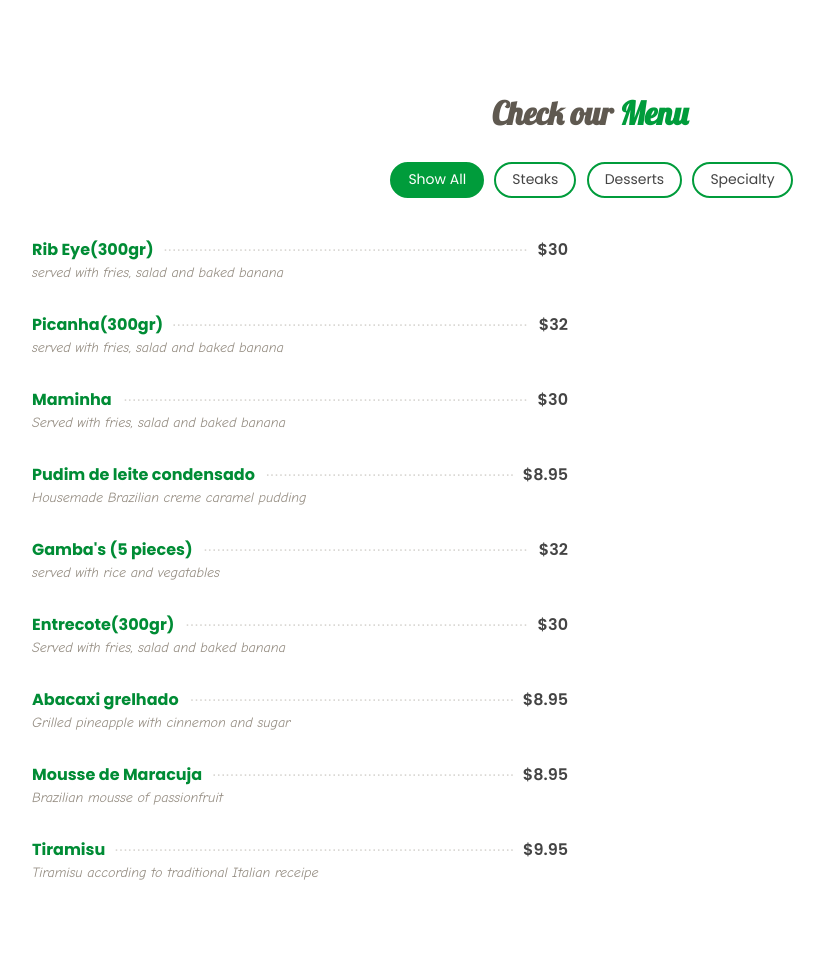
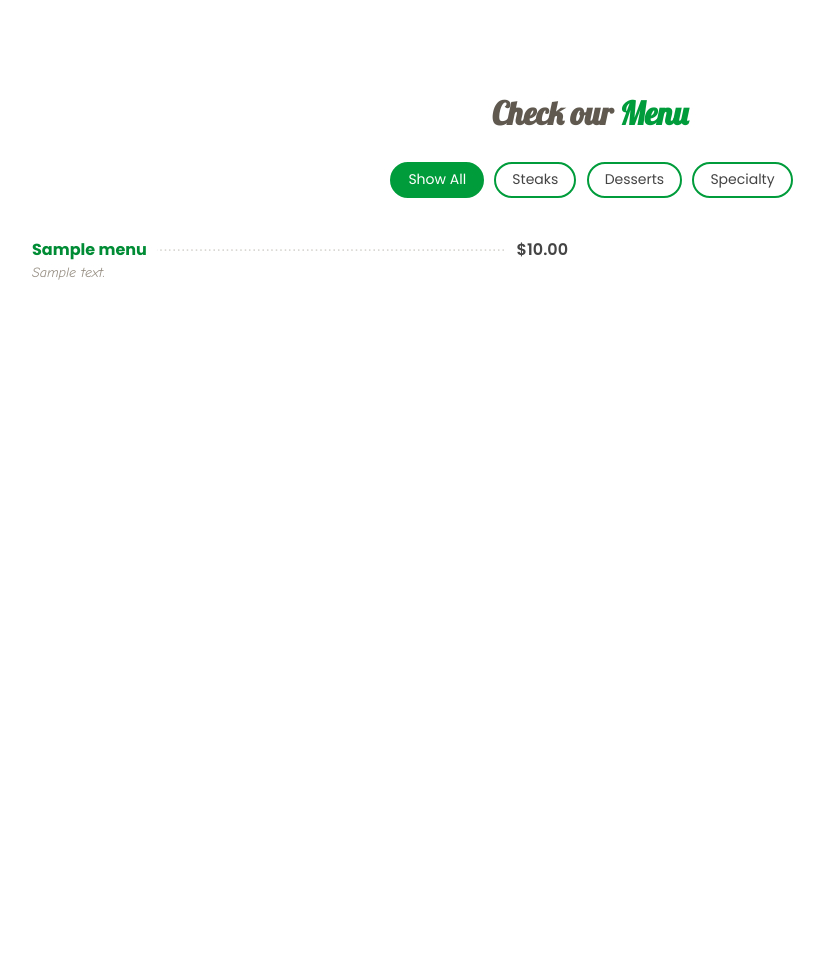
Before and after one commit to ellis882/charlies-restaurant-msp-4, a Django app: template home/templates/home/index.html in a window 1280 px wide. Shown: the part 1939-2912 px from the top of the page, without its empty margins (50-874 px from the left). Run offline with Django 3.2, Linux system fonts and the light colour scheme; the template is opened without the code that fills it: values that come from a table or form of the project are taken from there, others are empty; tables that the repository leaves empty hold one stand-in row (values such as "Sample post"); some libraries are stand-ins or nearby versions.

Commit message:
add menu_list to menu section

```diff
--- a/home/templates/home/index.html
+++ b/home/templates/home/index.html
@@ -171,16 +171,17 @@
         </div>
 
         <div class="row menu-container" style="position: relative; height: 675px;">
-
+          {% for menu in menu_list %}
           <div class="col-lg-6 menu-item filter-starters" style="position: absolute; left: 0px; top: 0px;">
             <div class="menu-content">
-              <a href="#">Rib Eye(300gr)</a><span>$30</span>
+              <a href="#">{{ menu.name }}</a><span>${{ menu.price }}</span>
             </div>
             <div class="menu-ingredients">
-              served with fries, salad and baked banana
+              {{ menu.description }}
             </div>
+            {% endfor %}
           </div>
-
+          {% comment %}
           <div class="col-lg-6 menu-item filter-specialty" style="position: absolute; left: 0px; top: 75px;">
             <div class="menu-content">
               <a href="#">Picanha(300gr)</a><span>$32</span>
@@ -192,7 +193,7 @@
 
           <div class="col-lg-6 menu-item filter-starters" style="position: absolute; left: 0px; top: 150px;">
             <div class="menu-content">
-              <a href="#">Maminha</a><span>$30</span>
+              <a href="#">Maminha(300gr)</a><span>$30</span>
             </div>
             <div class="menu-ingredients">
               Served with fries, salad and baked banana
@@ -252,7 +253,7 @@
               Tiramisu according to traditional Italian receipe
             </div>
           </div>
-
+          {% endcomment %}
         </div>
 
       </div>
--- a/restaurant/urls.py
+++ b/restaurant/urls.py
@@ -24,10 +24,10 @@ urlpatterns = [
     path('reserve_table/', include("reservation.urls",
                                    namespace="reservation")),
     path('contact/', include("contact.urls", namespace="contact")),
-] + static(settings.MEDIA_URL, document_root=settings.MEDIA_ROOT)
+]
 
-# urlpatterns += static(settings.STATIC_URL, document_root=settings.STATIC_ROOT)
-# urlpatterns += static(settings.MEDIA_URL, document_root=settings.MEDIA_ROOT)
+urlpatterns += static(settings.STATIC_URL, document_root=settings.STATIC_ROOT)
+urlpatterns += static(settings.MEDIA_URL, document_root=settings.MEDIA_ROOT)
 
 admin.site.site_header = "Resturant AdminPanel"
 admin.site.site_title = "Resturant App Admin "
```
Also changed, not shown: menu/urls.py (added, +8 -0 lines), menu/views.py (+8 -1 lines).
